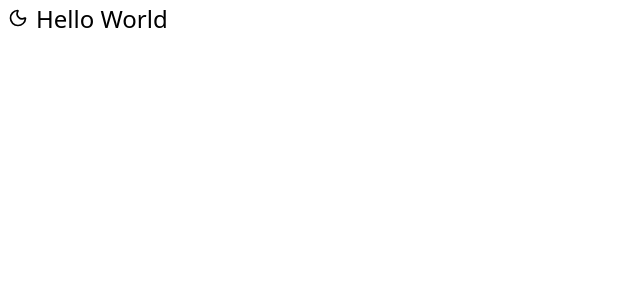
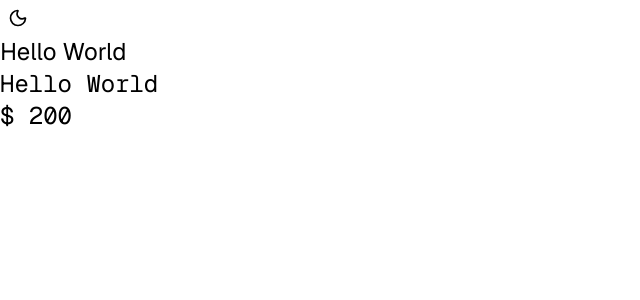
Before and after one commit to chauhan-ankit24/insight-app, a Next.js app: page / in a window 1280 px wide. Shown: the top 300 px of the page, without its empty margins (0-640 px from the left). Built offline with nearby package versions, Linux system fonts and the light colour scheme.

Commit message:
style(theme): configure Geist sans and mono fonts

```diff
--- a/app/layout.tsx
+++ b/app/layout.tsx
@@ -32,7 +32,7 @@ export default function RootLayout({
   return (
     <html lang="en" suppressHydrationWarning={true}>
       <body
-        className={`${geistSans.variable} ${geistMono.variable} antialiased`}
+        className={`${geistSans.variable} ${geistMono.variable} font-sans antialiased`}
       >
         <Providers>{children}</Providers>
       </body>
--- a/app/page.tsx
+++ b/app/page.tsx
@@ -1,10 +1,12 @@
-import { ThemeToggle } from "./components/ThemeToggle";
+import { ThemeToggle } from "@/app/components/ThemeToggle";
 
 export default function Home() {
   return (
     <div className="text-2xl">
       <ThemeToggle />
-      Hello World
+      <p>Hello World</p>
+      <p className="font-mono">Hello World</p>
+      <p className="font-mono">$ 200</p>
     </div>
   );
 }
--- a/tailwind.config.js
+++ b/tailwind.config.js
@@ -1,12 +1,17 @@
 /** @type {import('tailwindcss').Config} */
 module.exports = {
   content: [
-    './pages/**/*.{js,ts,jsx,tsx,mdx}',
-    './components/**/*.{js,ts,jsx,tsx,mdx}',
-    './app/**/*.{js,ts,jsx,tsx,mdx}',
+    "./pages/**/*.{js,ts,jsx,tsx,mdx}",
+    "./components/**/*.{js,ts,jsx,tsx,mdx}",
+    "./app/**/*.{js,ts,jsx,tsx,mdx}",
   ],
   theme: {
-    extend: {},
+    extend: {
+      fontFamily: {
+        sans: ["var(--font-geist-sans)", "system-ui", "sans-serif"],
+        mono: ["var(--font-geist-mono)", "monospace"],
+      },
+    },
   },
   plugins: [],
-}
+};
```
